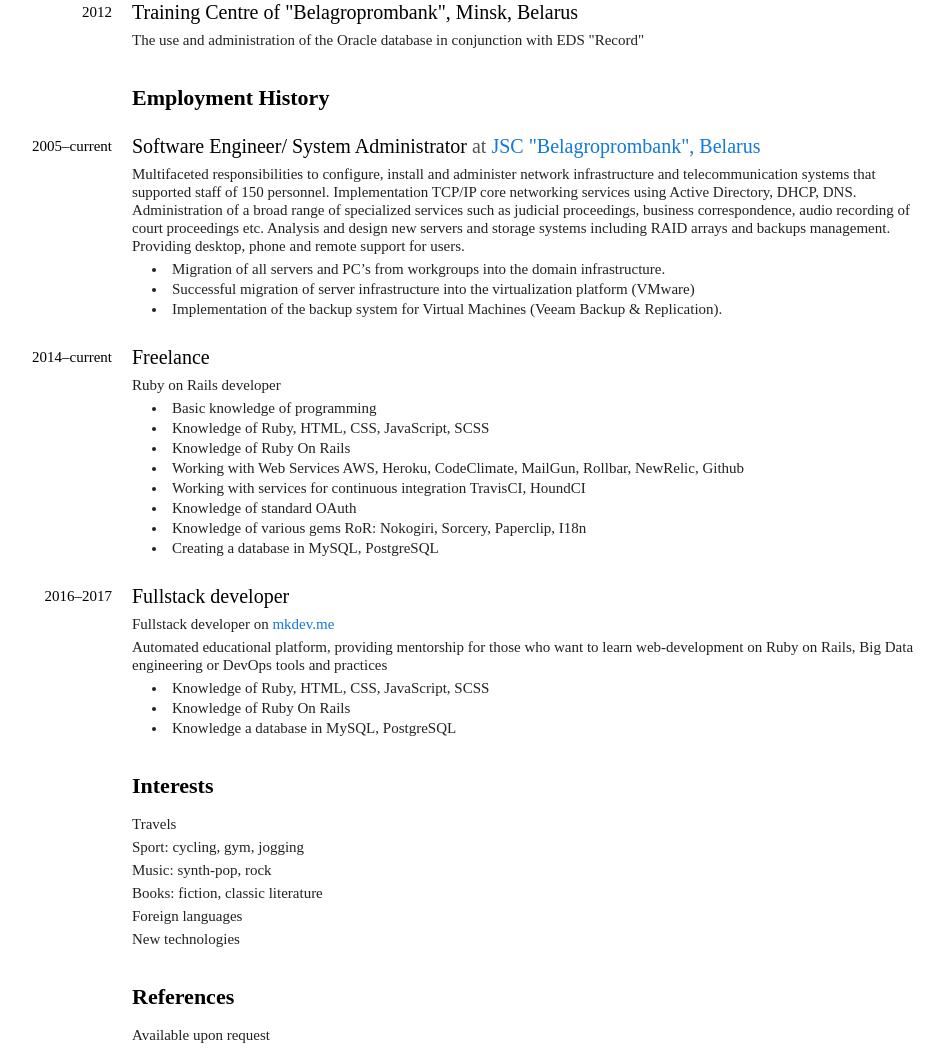
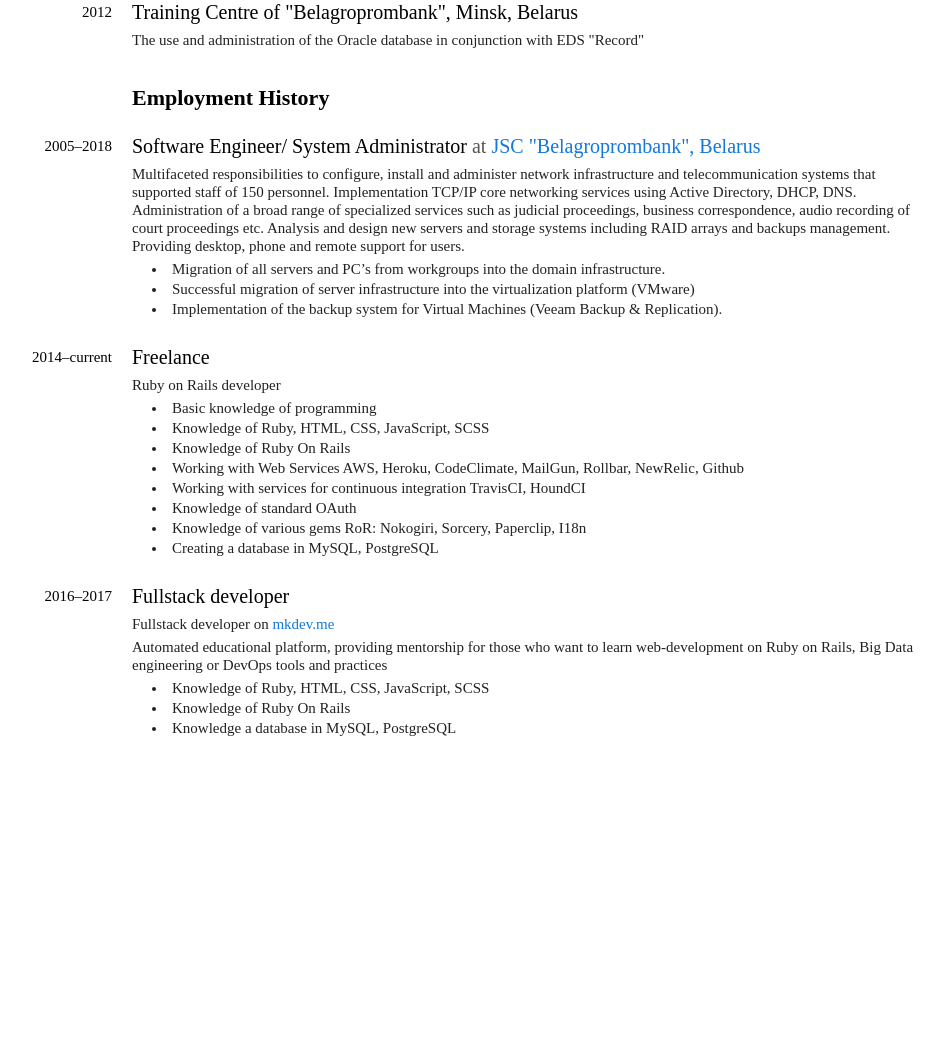
Before and after one commit to Hunk13/hunk13.github.io, a plain HTML site: page index.html in a window 1280 px wide. Shown: the part 780-1844 px from the top of the page, without its empty margins (108-1052 px from the left). After the commit the page ends 1537 px from the top, so only its background shows below. Drawn offline with Linux system fonts and the light colour scheme; a web font is replaced by a local one.

Commit message:
end work in BelAgroPromBank

```diff
--- a/index.html
+++ b/index.html
@@ -113,7 +113,7 @@
 
 <section>
   <h2>Employment History</h2>
-  <h3><span class="date-range">2005–current</span> Software Engineer/ System Administrator <span class="unem">at</span><a class="url" href="http://www.belapb.by/eng/"> JSC "Belagroprombank", Belarus</a></h3>
+  <h3><span class="date-range">2005–2018</span> Software Engineer/ System Administrator <span class="unem">at</span><a class="url" href="http://www.belapb.by/eng/"> JSC "Belagroprombank", Belarus</a></h3>
   <p>
     Multifaceted responsibilities to configure, install and administer network infrastructure and telecommunication systems that supported staff of 150 personnel. Implementation TCP/IP core networking services using Active Directory, DHCP, DNS. Administration of a broad range of specialized services such as judicial proceedings, business correspondence, audio recording of court proceedings etc. Analysis and design new servers and storage systems including RAID arrays and backups management. Providing desktop, phone and remote support for users.
   </p>
@@ -159,20 +159,6 @@
   </p>
 <section>
 
-<section>
-  <h2>Interests</h2>
-  <p>Travels</p>
-  <p>Sport: cycling, gym, jogging</p>
-  <p>Music: synth-pop, rock</p>
-  <p>Books: fiction, classic literature</p>
-  <p>Foreign languages</p>
-  <p>New technologies</p>
-</section>
-
-<h2>References</h2>
-<section>
-  <p>Available upon request</p>
-</section>
 </body>
 <!-- Yandex.Metrika counter -->
 <script type="text/javascript">
```
Also changed, not shown: 1 other file.
